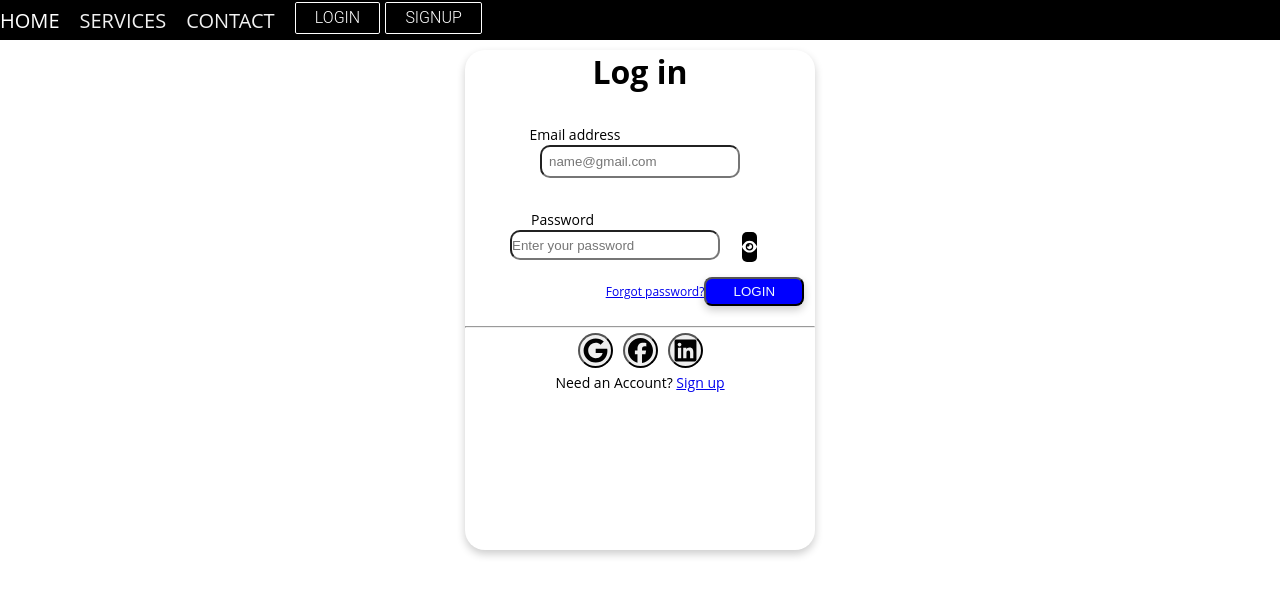
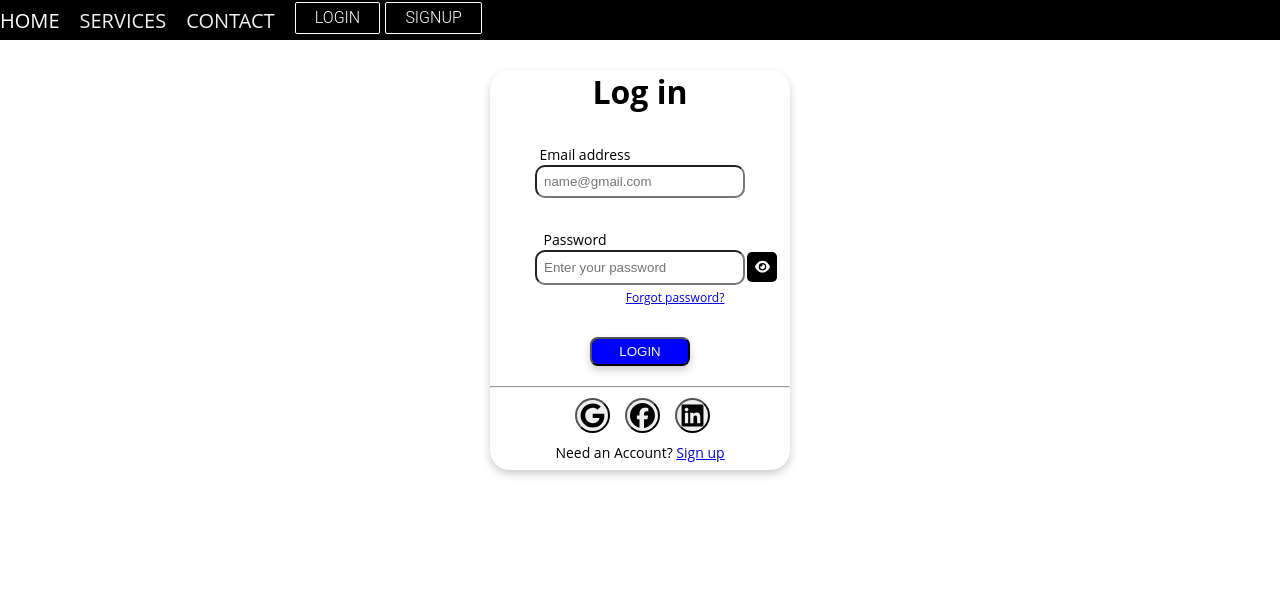
Before and after one commit to muskan612/Login-Page, a React (Create React App) app: page / in a window 1280 px wide. Shown: the top 596 px of the page. Built offline with nearby package versions, Linux system fonts and the light colour scheme.

Commit message:
completed

```diff
--- a/src/components/Login.css
+++ b/src/components/Login.css
@@ -12,77 +12,76 @@ code {
   font-family: source-code-pro, Menlo, Monaco, Consolas, 'Courier New',
     monospace;
 } */
-.card {
+.card1 {
     box-shadow: 0 4px 8px 0 rgba(0,0,0,0.2);
     transition: 0.3s;
     border-radius: 20px;
-    width:300px;
-    height: 400px;
+   width: 300px;
+   height: 400px;
     text-align: center;
-    margin: 50px auto 100px;
+    margin: 70px auto 50px;
   }
-  .email{
+  .email1{
+    position: relative;
+    margin: 40px 110px 0 0;
+    font-size: 14px;
+  }
+  .password1{
     position: relative;
     margin: 40px 130px 0 0;
     font-size: 14px;
   }
-  .password{
-    position: relative;
-    margin: 40px 155px 0 0;
-    font-size: 14px;
+  .input01{
+  margin: 30px 0 10px 0;
   }
-  .input1{
-  margin: 30px auto 10px;
-  }
-  .input2{
-    margin: 30px auto 2px;
+  .input02{
+    margin: 30px 0 10px 0;
     }
-    .icons{
+    .icons1{
       border-radius: 50px 50px 50px 50px;
       width: 35px;
       height: 35px;
-      margin: 5px 5px 5px 5px;
+      position: relative;
+      margin: 10px 5px 10px 10px;
       padding: 3px 0 3px 0;
     }
-  .form-control{
+  .form-control1{
 
     border-radius: 10px;
-    width: 200px;
+    width: 210px;
     padding: 7px;
   }
-  .buttonIn {
+  .buttonIn1 {
     width: 300px;
     position: relative;
+
   }
-  #eye{
-    margin: 0px;
-              padding: 0px;
-              width: 70%;
+  #eye1{
+    margin: 0 ;
+              width: 210px;
               outline: none;
-              height: 30px;
+              height: 35px;
               border-radius: 10px;
   }
-  .eye{
+  .eye1{
     background-color:black;
-
-    position: absolute;
-
-              z-index: 2;
+    color: white;
+    position:absolute;
+    z-index: 2;
+              border-radius: 5px;
               border: none;
               top: 2px;
-              right: 10px;
+              margin:0 100px 2px 0;
               height: 30px;
+              width: 30px;
               cursor: pointer;
-
-
-
-
+              transform: translateX(2px);
   }
-  #Forget{
+  #Forget1{
     font-size: 12px;
-    margin: 0 0 10px 130px;
+    margin: 0 0 10px 70px;
   }
-  .loginform-button{
+  .loginform-button1{
     background-color: blue;
     color: aliceblue;
 
@@ -90,9 +89,9 @@ code {
     position: relative;
     width: 100px;
     padding: 5px;
-    margin: 15px auto 20px;
+    margin: 20px 0 20px 0;
     box-shadow: 0 4px 8px 0 rgba(0,0,0,0.2);
   }
-  .loginform-button:hover{
+  .loginform-button1:hover{
     background-color: rgb(8, 8, 186);
   }
--- a/src/components/Login.js
+++ b/src/components/Login.js
@@ -30,59 +30,60 @@ const Login = () => {
 	return (
 		<div style={{ fontFamily: "'Open Sans', sans-serif" }}>
 			<Navbar />
-			<div className='card'>
+			<div className='card1'>
 				<h1>Log in</h1>
 				<form id='form1' action='./Home'>
-					<div className='input1'>
-						<label forHtml='email' className='email '>
+					<div className='input01'>
+						<label forHtml='email' className='email1 '>
 							Email address
 						</label>
 
 						<input
 							type='email'
 							required
-							className='form-control '
+							className='form-control1 '
 							id='exampleFormControlInput1'
 							placeholder='name@gmail.com'
 						/>
 					</div>
-					<div className='input2'>
-						<label forHtml='password' className='password'>
+					<div className='input02'>
+						<label forHtml='password' className='password1'>
 							Password
 						</label>
-						<div className='buttonIn'>
+						<div className='buttonIn1'>
 							<input
-								id='eye'
+								id='eye1'
 								type={visibility}
 								required
-								pattern='(?=.*[a-z]) (?=.*[^\w\*])(?=.*[A-Z]).{4,}'
+								pattern="(?=.*\W|_)(?=.*[a-z])(?=.*[A-Z]).{8,}"
 								title='password must contain at least 4 characters including at least one uppercase, one lowercase letter and one special character.'
-								className='form-control'
+								className='form-control1'
 								placeholder='Enter your password'
 							/>
-							<button type='button' onClick={toggleButton} className='eye'>
+							<button type='button' onClick={toggleButton} className='eye1'>
 								<FontAwesomeIcon icon={mode} />
 							</button>
+              <a href='/' id='Forget1'>
+						    Forgot password?
+					    </a>
 						</div>
 					</div>
 
-					<a href='/' id='Forget'>
-						Forgot password?
-					</a>
-					<button type='submit' form='form1' className='loginform-button'>
+
+					<button type='submit' form='form1' className='loginform-button1'>
 						LOGIN
 					</button>
 				</form>
 
 				<hr />
 				<form action='./Home'>
-					<button type='submit' className='icons'>
+					<button type='submit' className='icons1'>
 						<FontAwesomeIcon style={myStyle} icon={faGoogle} />
 					</button>
-					<button type='submit' className='icons'>
+					<button type='submit' className='icons1'>
 						<FontAwesomeIcon style={myStyle} icon={faFacebook} />
 					</button>
-					<button type='submit' className='icons'>
+					<button type='submit' className='icons1'>
 						<FontAwesomeIcon style={myStyle} icon={faLinkedin} />
 					</button>
 				</form>
--- a/src/components/Signup.css
+++ b/src/components/Signup.css
@@ -19,17 +19,20 @@
   }
   .confirmpassword{
     position: relative;
-    margin: 500px 155px 0 0;
+    margin: 500px 155px 0 50px;
     font-size: 14px;
   }
   .input0{
-    margin: 30px auto 10px;
+    margin: 20px auto 10px;
     }
   .input1{
-  margin: 30px auto 10px;
+  margin: 20px auto 10px;
   }
   .input2{
-    margin: 30px auto 2px;
+    margin: 20px auto 2px;
+    }
+    .input3{
+      margin: 20px auto 10px;
     }
     .icons{
       border-radius: 50px 50px 50px 50px;
@@ -48,3 +51,17 @@
     width: 300px;
     position: relative;
   }
+  .loginform-button{
+    background-color: blue;
+    color: aliceblue;
+
+    border-radius: 8px;
+    position: relative;
+    width: 100px;
+    padding: 5px;
+    margin: 20px auto 30px;
+    box-shadow: 0 4px 8px 0 rgba(0,0,0,0.2);
+  }
+  .loginform-button:hover{
+    background-color: rgb(8, 8, 186);
+  }
--- a/src/index.css
+++ b/src/index.css
@@ -27,11 +27,11 @@ body::-webkit-scrollbar {
   width: 0.4em;
 }
 
-/* body::-webkit-scrollbar-track {
+body::-webkit-scrollbar-track {
   -webkit-box-shadow: inset 0 0 6px rgba(0,0,0,0.00);
-} */
+}
 
-body::-webkit-scrollbar-thumb{
+ body::-webkit-scrollbar-thumb{
   background-color: rgba(0,0,0,.1);
     outline: 1px solid slategrey;
 }
```
